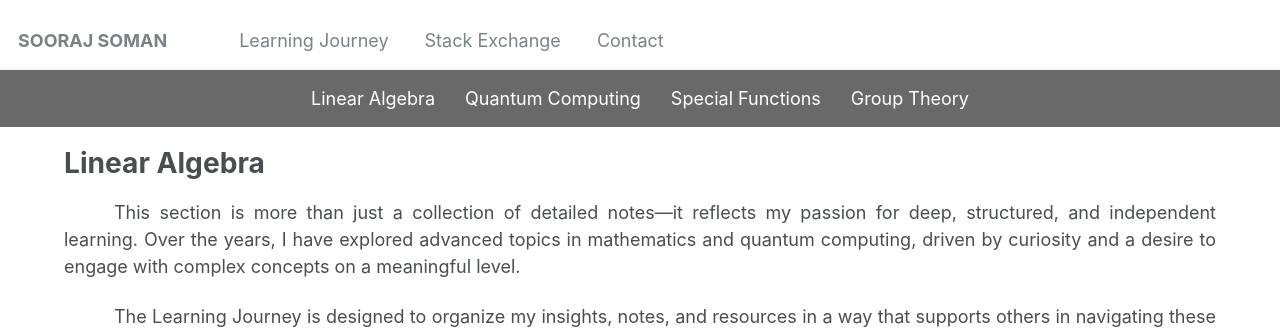
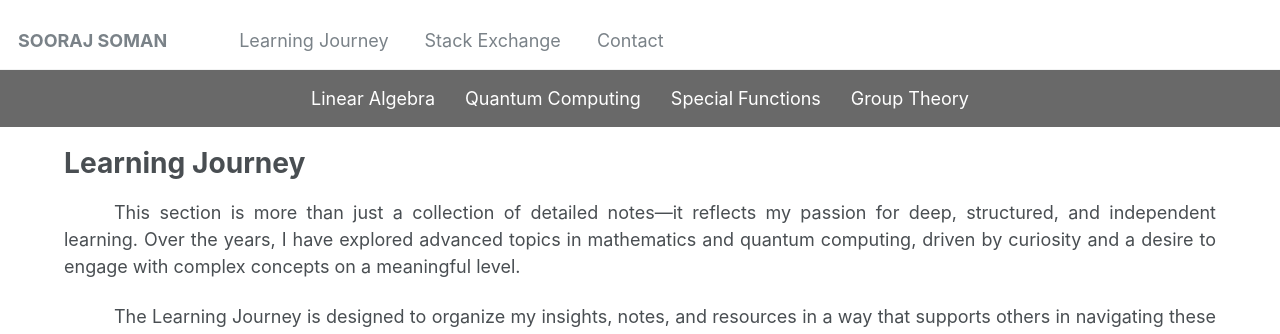
Before and after one commit to soorajss1729/soorajss1729.github.io, a Jekyll site: the page built from _learning/learning.md, in a window 1280 px wide. Shown: the top 334 px of the page. Built offline with Jekyll 4.4.1, drawn with Linux system fonts in a browser that asks for light colours.

Commit message:
Update learning.md

```diff
--- a/_learning/learning.md
+++ b/_learning/learning.md
@@ -26,7 +26,7 @@ classes: wide
 </style>
 
 <div class="learning-content">
-  <h1>Linear Algebra</h1>
+  <h1>Learning Journey</h1>
 
 <a name="linear-algebra"></a>
 <div class="text-block">
```
